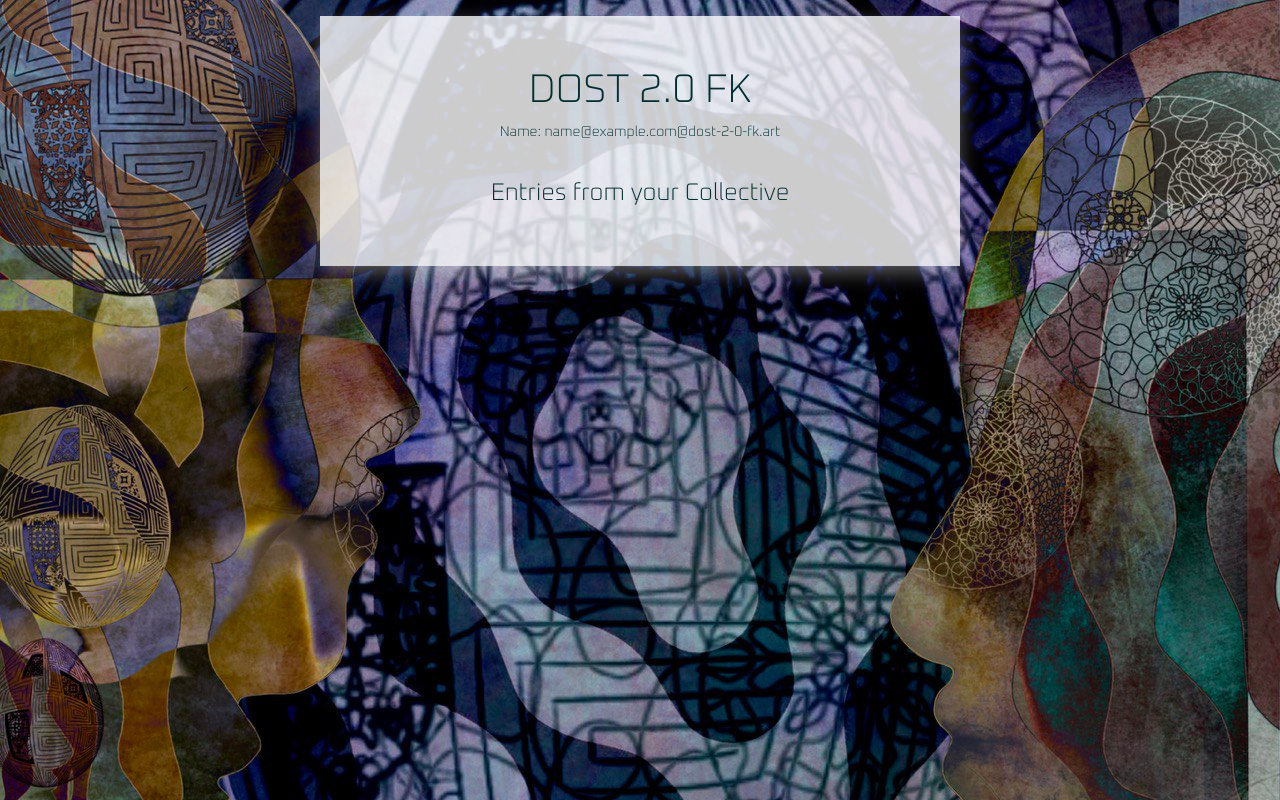
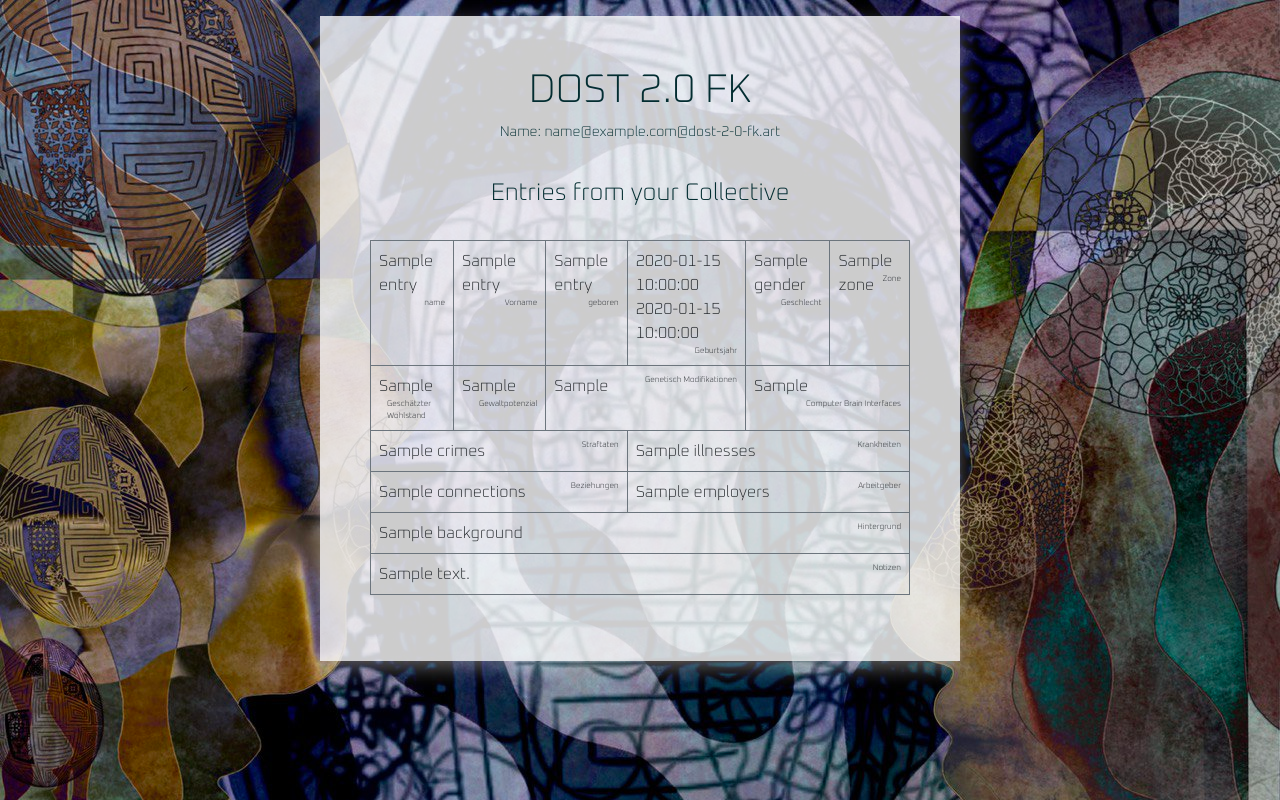
Before and after one commit to Dost-2-0-FK/homepage, a Flask app: template templates/secret-file/review.html in a window 1280 px wide. Run offline with Flask 3, Linux system fonts and the light colour scheme; the template is opened without the code that fills it: most values are stand-ins (such as "Sample title", 1, 10 or a date in 2020); parts of the project's set-up code (start-up, migrations or seed data) failed here and were passed over.

Commit message:
Implements creating secret file entries

```diff
--- a/app.py
+++ b/app.py
@@ -1,8 +1,9 @@
 import random
 import os
 import string
+from typing import List
 from dotenv import load_dotenv
-from flask import Flask, json, redirect, render_template, request, url_for
+from flask import Flask, redirect, render_template, request, url_for
 from src.secretor import SecretFileEntry, Secretor
 from src.communicator import Comm
 from src.mailer import Mailer
@@ -32,7 +33,13 @@ comm = Comm()
 secretor = Secretor()
 umanger = UManager()
 
+def print_list(lst: List[str]) -> str:
+    if len(lst) == 0 or lst[0] == '':
+        return '---'
+    return str(lst)
+
 app = Flask(__name__)
+app.jinja_env.globals.update(print_list=print_list)
 
 @app.route("/")
 def main():
@@ -47,7 +54,7 @@ def entry(key: str):
         "entry.html",
         user=user,
         msg=request.args.get("msg"),
-        has_communicate=comm.get_user(user.email.lower()) is not None
+        has_communicate=comm.get_user(user.email.lower()) is not None,
     )
 
 @app.route("/communicate/<key>")
@@ -61,6 +68,7 @@ def communicate(key: str):
     return render_template(
         "communicate.html",
         user=user,
+        has_communicate=comm.get_user(user.email.lower()) is not None,
         collectives=comm.collectives,
         me=me
     )
@@ -76,6 +84,7 @@ def secret_file(key: str):
     return render_template(
         "secret-file.html",
         user=user,
+        has_communicate=comm.get_user(user.email.lower()) is not None,
         me=me,
         entries=secretor.secret_files(),
         is_editor= "chars" in me.collective or "orga" in me.collective
@@ -89,10 +98,14 @@ def secret_file_entries(key: str):
     me = comm.get_user(user.email.lower())
     if me is None:
         return redirect(url_for("entry", key=key, msg=MSG_UNAUTHORIZED), code=303)
+    cur = secretor.get_secret_file_entry(request.args.get("entry-key", ""))
+    print("CUR: ", cur)
     return render_template(
         "secret-file/edit.html",
         user=user,
         me=me,
+        cur=cur,
+        has_communicate=comm.get_user(user.email.lower()) is not None,
         entries=secretor.users_secret_file_entries(key),
         is_editor= "chars" in me.collective or "orga" in me.collective
     )
@@ -108,6 +121,7 @@ def secret_file_reviews(key: str):
     return render_template(
         "secret-file/review.html",
         user=user,
+        has_communicate=comm.get_user(user.email.lower()) is not None,
         me=me,
         entries=secretor.secret_files_in_review(me.collective),
         is_editor= "chars" in me.collective or "orga" in me.collective
@@ -117,29 +131,36 @@ def secret_file_reviews(key: str):
 def secret_file_update_entry(key: str):
     print(request.form.to_dict(flat=False))
     entry = SecretFileEntry(
-        key=request.form.get("key", __create_id()),
-        name=request.form.get("name", ""),
-        sirname=request.form.get("sirname", ""),
-        maidenname=request.form.get("maidenname", ""),
-        gender=request.form.get("gender", ""),
-        dob=request.form.get("dob", ""),
-        zone=request.form.get("zone", ""),
+        key=request.form.get("key") if request.form.get("key", "") != "" else __create_id(),
+        name=request.form.get("name", "---"),
+        sirname=request.form.get("sirname", "---"),
+        maidenname=request.form.get("maidenname", "---"),
+        gender=request.form.get("gender", "???"),
+        dob=request.form.get("dob", "???"),
+        dob_zr=request.form.get("dob_zr", ""),
+        zone=request.form.get("zone", "???"),
         genetic_augmentations=request.form.get("genetic_augmentations", "").split("; "),
         computer_brain_interfaces=request.form.get("computer_brain_interfaces", "").split("; "),
         violence_potential=int(request.form.get("violence_potential", "0")),
         estimated_wealth=int(request.form.get("estimated_wealth", "0")),
         crimes=request.form.get("crimes", "0").split(";"),
-        employers=request.form.get("employers", "0").split(";"),
-        connections=request.form.get("connections", "0").split(";"),
-        illnesses=request.form.get("illnesses", "0").split(";"),
+        employers=request.form.get("employers", "").split(";"),
+        connections=request.form.get("connections", "").split(";"),
+        illnesses=request.form.get("illnesses", "").split(";"),
         background=request.form.get("background", ""),
         notes=request.form.get("notes", ""),
         _creator=request.form.get("_creator", ""),
         _published=bool(request.form.get("_published", "")),
         _review=bool(request.form.get("_review", ""))
     )
+    secretor.add_secret_file_entry(entry)
+    return redirect(f"/secret/{key}/edit")
 
-    return redirect(url_for("secret_file_entries", key=key), code=303)
+@app.route("/secret/entry/review/<key>", methods=["POST"])
+def secret_file_review_entry(key: str):
+    if secretor.review_secret_file_entry(key):
+        return "", 200
+    return "", 404
 
 @app.route("/access", methods=["POST"])
 def reservieren():
--- a/static/css/general.css
+++ b/static/css/general.css
@@ -95,6 +95,27 @@ select {
   border: none;
 }
 
+.table-hint {
+  font-size: 8px;
+  margin-left: 1em;
+  float: right;
+}
+
+.nav {
+  float: right;
+  margin-top: -2em;
+  margin-left: -3em;
+  column-gap: 0.5em;
+}
+
+.button-container {
+  margin-bottom: 2em;
+  display: flex;
+  column-gap: 1em;
+  justify-content: center;
+  font-size: small;
+}
+
 @media only screen and (max-width: 950px) {
   /* For mobile phones: */
   body {
--- a/static/js/general.js
+++ b/static/js/general.js
@@ -31,3 +31,20 @@ function ToggleMailSender(member) {
   else
     document.getElementById("send-mail-" + member).style.display='none';
 }
+
+function EditEntry(key) {
+  var searchParams = new URLSearchParams(window.location.search);
+  searchParams.set("entry-key", key);
+  window.location.search = searchParams.toString();
+}
+
+function SendInReview(key) {
+  fetch("/secret/entry/review/" + key, { method: "post" })
+    .then( (response) => {
+      if (!response.ok) {
+        alert("Key " + key + " not found!");
+      } else {
+        alert("<3<3<3");
+      }
+    });
+}
--- a/templates/entry.html
+++ b/templates/entry.html
@@ -2,12 +2,6 @@
 {% block body %}
 
 <p class="small">{{user.key}}</p>
-<p class="small">{% if has_communicate %}
-  <a href="/communicate/{{user.key}}">communicate</a>
-{% endif %}</p>
-<p class="small">{% if has_communicate %}
-  <a href="/secret/{{user.key}}">secret-file</a>
-{% endif %}</p>
 
 {% if user.name|length == 0 %}
   <p class="small">
--- a/templates/layout.html
+++ b/templates/layout.html
@@ -23,6 +23,17 @@
 
   <body>
     <div id="main" class="container main center">
+      <div class="nav">
+        {% if user %}
+          <a href="/">dost 2.0 fk</a>
+          <a href="/entry/{{user.key}}">entry</a>
+        {% endif %}
+        {% if has_communicate %}
+          <a href="/communicate/{{user.key}}">communicate</a>
+          <a href="/secret/{{user.key}}">secret-file</a>
+        {% endif %}
+      </div>
+
       <h1>DOST 2.0 FK</h1>
       {% block body %} {% endblock %}
     </div>
--- a/templates/secret-file/review.html
+++ b/templates/secret-file/review.html
@@ -4,6 +4,10 @@
   <p class="small">Name: {{me.mail}}@dost-2-0-fk.art</p>
 
   <h4>Entries from your Collective</h4>
+  {% for entry in entries %}
+    {% include "secret-file/view-entry.html" %}
+  {% endfor %}
+
 
 
 {% endblock %}
--- a/templates/secret-file/view-entry.html
+++ b/templates/secret-file/view-entry.html
@@ -0,0 +1,80 @@
+<table class="table table-bordered border-secondary" style="text-align: left; margin-top: 2em;">
+  <tbody>
+    <tr>
+      <td scope="col">
+        {{entry.sirname}}
+        <span class="table-hint">name</span>
+      </td>
+      <td scope="col">
+        {{entry.name}}
+        <span class="table-hint">Vorname</span>
+      </td>
+      <td scope="col">
+        {{entry.maidenname}}
+        <span class="table-hint">geboren</span>
+      </td>
+      <td scope="col">
+        {{entry.dob}} {{entry.dob_zr}}
+        <span class="table-hint">Geburtsjahr</span>
+      </td>
+      <td scope="col">
+        {{entry.gender}}
+        <span class="table-hint">Geschlecht</span>
+      </td>
+      <td scope="col" colspan="2">
+        {{entry.zone}}
+        <span class="table-hint">Zone</span>
+      </td>
+    </tr>
+    <tr>
+      <td scope="col">
+        {{entry.estimated_wealth}}
+        <span class="table-hint">Geschätzter Wohlstand</span>
+      </td>
+      <td scope="col">
+        {{entry.violence_potential}}
+        <span class="table-hint">Gewaltpotenzial</span>
+      </td>
+      <td scope="col" colspan="2">
+        {{print_list(entry.genetic_augmentations)}}
+        <span class="table-hint">Genetisch Modifikationen</span>
+      </td>
+      <td scope="col" colspan="2">
+        {{ print_list(entry.computer_brain_interfaces) }}
+        <span class="table-hint">Computer Brain Interfaces</span>
+      </td>
+    </tr>
+    <tr>
+      <td scope="col" colspan="3">
+        {{ print_list(entry.crimes) }}
+        <span class="table-hint">Straftaten</span>
+      </td>
+      <td scope="col" colspan="3">
+        {{ print_list(entry.illnesses) }}
+        <span class="table-hint">Krankheiten</span>
+      </td>
+    </tr>
+    <tr>
+      <td scope="col" colspan="3">
+        {{ print_list(entry.connections) }}
+        <span class="table-hint">Beziehungen</span>
+      </td>
+      <td scope="col" colspan="3">
+        {{ print_list(entry.employers) }}
+        <span class="table-hint">Arbeitgeber</span>
+      </td>
+    </tr>
+    <tr>
+      <td scope="col" colspan="6">
+        {{ entry.background }}
+        <span class="table-hint">Hintergrund</span>
+      </td>
+    </tr>
+    <tr>
+      <td scope="col" colspan="6">
+        {{ entry.notes }}
+        <span class="table-hint">Notizen</span>
+      </td>
+    </tr>
+  <tbody>
+</table>
```
Also changed, not shown: src/secretor.py (+38 -26 lines), templates/secret-file/edit-entry.html (+73 -38 lines), templates/secret-file/edit.html (+12 -1 lines).
